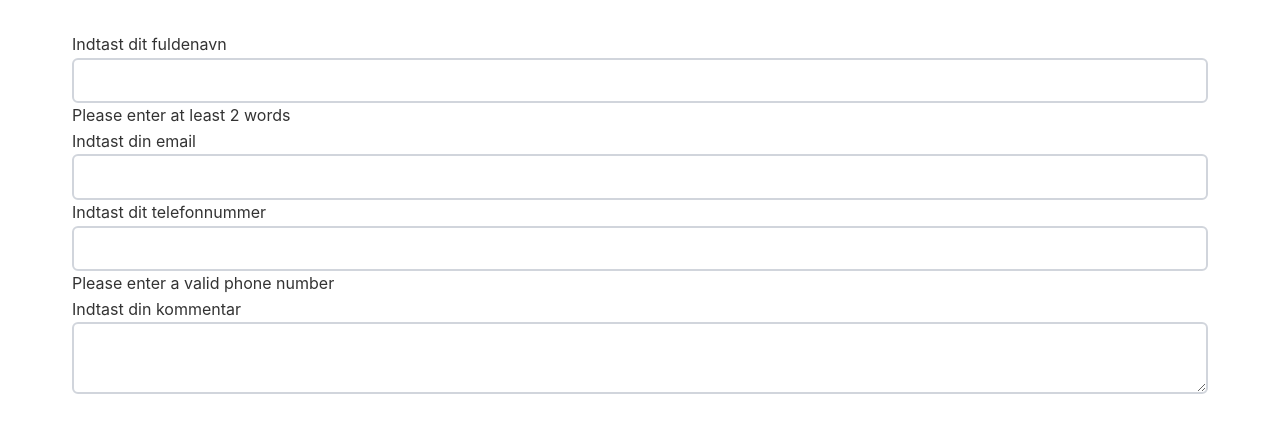
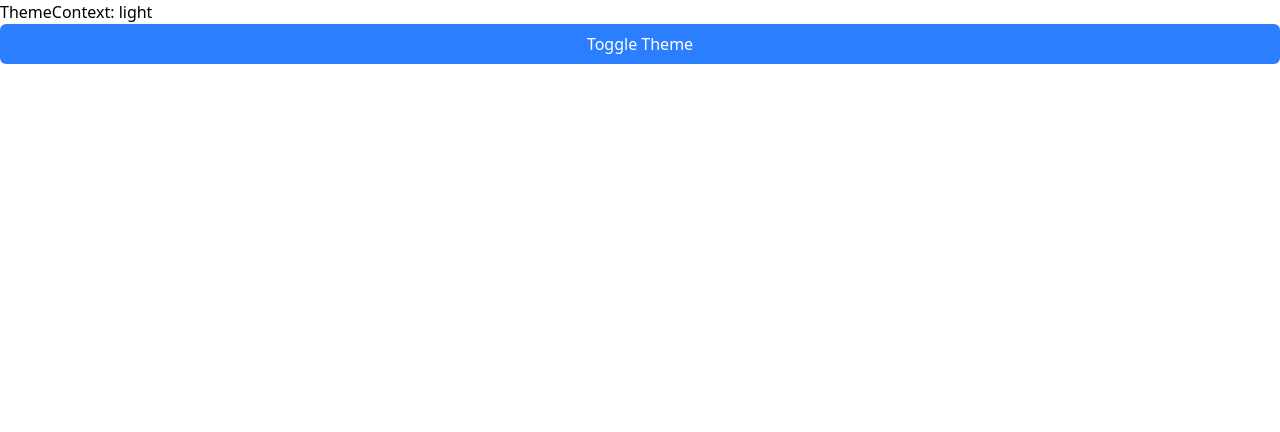
Before and after one commit to NightsHigh/React-App, a React (Vite) app: page / in a window 1280 px wide. Shown: the top 432 px of the page. Built offline with nearby package versions, Linux system fonts and the light colour scheme.

Commit message:
Added context opgave

```diff
--- a/src/App.css
+++ /dev/null
@@ -1,166 +0,0 @@
-.app {
-  max-width: 1200px;
-  margin: 0 auto;
-  padding: 2rem;
-  font-family: -apple-system, BlinkMacSystemFont, 'Segoe UI', 'Roboto', 'Oxygen',
-    'Ubuntu', 'Cantarell', 'Fira Sans', 'Droid Sans', 'Helvetica Neue',
-    sans-serif;
-  line-height: 1.6;
-  color: #333;
-  min-height: 100vh;
-}
-
-.header {
-  text-align: center;
-  margin-bottom: 3rem;
-  padding-bottom: 2rem;
-  border-bottom: 3px solid #3498db;
-}
-
-.title {
-  font-size: 2.5rem;
-  font-weight: 700;
-  margin-bottom: 0.5rem;
-  color: #2c3e50;
-}
-
-.subtitle {
-  font-size: 1.1rem;
-  color: #666;
-  font-weight: 400;
-  margin: 0;
-}
-
-.main-content {
-  display: flex;
-  flex-direction: column;
-  gap: 3rem;
-}
-
-.section {
-  margin-bottom: 2rem;
-}
-
-.section-title {
-  font-size: 1.8rem;
-  font-weight: 600;
-  margin-bottom: 1.5rem;
-  color: #2c3e50;
-  display: flex;
-  align-items: center;
-  gap: 0.75rem;
-}
-
-.section-title::before {
-  content: '';
-  width: 5px;
-  height: 1.8rem;
-  background-color: #3498db;
-  border-radius: 3px;
-  flex-shrink: 0;
-}
-
-.advantages .section-title::before {
-  background-color: #27ae60;
-}
-
-.disadvantages .section-title::before {
-  background-color: #e74c3c;
-}
-
-.list {
-  list-style: none;
-  padding: 0;
-  margin: 0;
-  display: grid;
-  gap: 1rem;
-}
-
-.list-item {
-  background-color: #ffffff;
-  border-left: 4px solid #3498db;
-  padding: 1.5rem;
-  border-radius: 8px;
-  box-shadow: 0 2px 6px rgba(0, 0, 0, 0.08);
-  transition: transform 0.2s ease, box-shadow 0.2s ease, border-left-width 0.2s ease;
-}
-
-.list-item:hover {
-  transform: translateX(5px);
-  box-shadow: 0 4px 12px rgba(0, 0, 0, 0.12);
-  border-left-width: 6px;
-}
-
-.advantages .list-item {
-  border-left-color: #27ae60;
-  background: linear-gradient(to right, #f0fdf4 0%, #ffffff 5%);
-}
-
-.disadvantages .list-item {
-  border-left-color: #e74c3c;
-  background: linear-gradient(to right, #fef2f2 0%, #ffffff 5%);
-}
-
-.list-item article {
-  margin: 0;
-}
-
-.item-title {
-  font-weight: 600;
-  font-size: 1.15rem;
-  margin-bottom: 0.75rem;
-  color: #2c3e50;
-  margin-top: 0;
-}
-
-.item-description {
-  color: #555;
-  font-size: 0.95rem;
-  line-height: 1.6;
-  margin: 0;
-}
-
-@media (max-width: 768px) {
-  .app {
-    padding: 1rem;
-  }
-
-  .header {
-    margin-bottom: 2rem;
-    padding-bottom: 1.5rem;
-  }
-
-  .title {
-    font-size: 2rem;
-  }
-
-  .subtitle {
-    font-size: 1rem;
-  }
-
-  .section-title {
-    font-size: 1.5rem;
-  }
-
-  .list-item {
-    padding: 1.2rem;
-  }
-
-  .item-title {
-    font-size: 1.05rem;
-  }
-
-  .item-description {
-    font-size: 0.9rem;
-  }
-}
-
-@media (max-width: 480px) {
-  .title {
-    font-size: 1.75rem;
-  }
-
-  .section-title {
-    font-size: 1.3rem;
-  }
-}
--- a/src/App.tsx
+++ b/src/App.tsx
@@ -1,11 +1,31 @@
-import './App.css'
-import ReactForm from './components/ReactForm'
+import ThemeContextProvider, { useTheme } from "./components/Context";
+
+function AppContent() {
+  const { theme, setTheme } = useTheme();
+
+  return (
+    <div
+      className={`min-h-screen flex flex-col ${
+        theme === "light" ? "bg-white text-black" : "bg-black text-white"
+      }`}
+    >
+      <h1 className={theme === "light" ? "text-black" : "text-white"}>ThemeContext: {theme}</h1>
+      <button
+        className="bg-blue-500 text-white p-2 rounded-md"
+        onClick={() => setTheme(theme === "light" ? "dark" : "light")}
+      >
+        Toggle Theme
+      </button>
+    </div>
+  );
+}
+
 function App() {
   return (
-    <div className="app min-h-screen flex flex-col">
-      <ReactForm />
-    </div>
-  )
+    <ThemeContextProvider>
+      <AppContent />
+    </ThemeContextProvider>
+  );
 }
 
-export default App
+export default App;
--- /dev/null
+++ b/src/components/Context.tsx
@@ -0,0 +1,24 @@
+import { createContext, useContext, useState } from "react";
+
+type ThemeContextType = {
+  theme: "light" | "dark";
+  setTheme: (theme: "light" | "dark") => void;
+};
+export const ThemeContext = createContext<ThemeContextType>({
+  theme: "light",
+  setTheme: () => {},
+});
+
+export function useTheme() {
+  return useContext(ThemeContext);
+}
+
+export default function ThemeContextProvider({ children = null }: { children: React.ReactNode | null }) {
+  const [theme, setTheme] = useState<"light" | "dark">("light");
+
+  return (
+    <ThemeContext.Provider value={{ theme, setTheme }}>
+      <div className="app min-h-screen flex flex-col">{children}</div>
+    </ThemeContext.Provider>
+  );
+}
--- a/src/components/ReactForm.tsx
+++ /dev/null
@@ -1,87 +0,0 @@
-// I denne opgave skal du arbejde endnu videre med React useState Hook.
-// Du skal lave en komponent som kan vise og sende en formular.
-
-// Opgavekrav:
-
-// Formularen skal indeholde følgende felter:
-
-//     Fulde navn
-//     Telefonnummer
-//     Email
-//     Kommentar
-//     Mulighed for valg af foretrukken kontaktmetode: telefon eller email
-
-// Derudover skal formularen også indeholde en knap til at sende, en besked der viser om man har "sendt" og en knap til at nulstille felterne med.
-
-// Ved siden af formularen skal der være et tomt felt som kan vise de inputværdier som sendes med formularen. Værdierne skal løbende vises når en bruger indtaster en karakter
-
-
-import { useState } from "react";
-export default function(){
-    const [navn, setNavn] = useState("");
-    const [email, setEmail] = useState("");
-    const [phone, setPhone] = useState("");
-    const [kommentar, setKommentar] = useState("");
-    const [navnError, setNavnError] = useState("Please enter at least 2 words");
-    const [emailError, setEmailError] = useState("");
-    const [phoneError, setPhoneError] = useState("Please enter a valid phone number");
-
-    return(
-        <>
-            <label htmlFor="navn">Indtast dit fuldenavn</label>
-            <input
-            id="navn" className="border-2 border-gray-300 rounded-md p-2" type="text" value={navn} onChange={(e) => setNavn(e.target.value)} />
-            {navn.split(" ").length < 2 && <p>{navnError}</p>}
-            {navn.split(" ").length > 1 && <p>You have entered: {navn}</p>}
-
-
-            <label htmlFor="email">Indtast din email</label>
-            <input
-                id="email"
-                required
-                className="border-2 border-gray-300 rounded-md p-2"
-                type="email"
-                value={email}
-                onChange={(e) => setEmail(e.target.value)}
-                onBlur={(e) => {
-                    const value = e.target.value.trim();
-                    setEmail(value);
-                    if (!/^[A-Za-z0-9._%+-]+@[A-Za-z0-9.-]+\.[A-Za-z]{2,}$/.test(value)) {
-                        setEmailError("Please enter a valid email");
-                    } else {
-                        setEmailError("");
-                    }
-                }}
-            />
-            {emailError && <p>{emailError}</p>}
-            {email && <p>You have entered: {email}</p>}
-
-            <label htmlFor="phone">Indtast dit telefonnummer</label>
-            <input
-  id="phone"
-  required
-  className="border-2 border-gray-300 rounded-md p-2"
-  type="tel"
-  value={phone}
-  onChange={(e) => {
-    const onlyNumbers = e.target.value.replace(/\D/g, "");
-    setPhone(onlyNumbers);
-  }}
-  onBlur={() => {
-    if (phone.length < 8) {
-      setPhoneError("Please enter a valid phone number");
-    } else {
-      setPhoneError("");
-    }
-  }}
-/>
-
-            {phone.length > 0 && <p>You have entered: {phone}</p>}
-            {phone.length < 8 && <p>{phoneError}</p>}
-
-            <label htmlFor="kommentar">Indtast din kommentar</label>
-            <textarea id="kommentar" required className="border-2 border-gray-300 rounded-md p-2" value={kommentar} onChange={(e) => setKommentar(e.target.value)} />
-            {kommentar.length > 0 && <p>You have entered: {kommentar}</p>}
-        </>
-    )
-}
```
